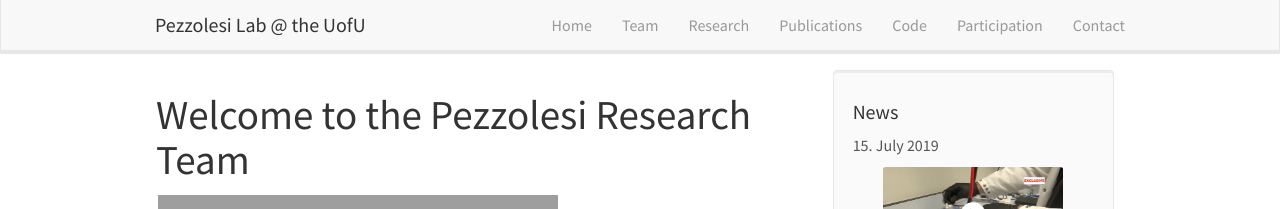
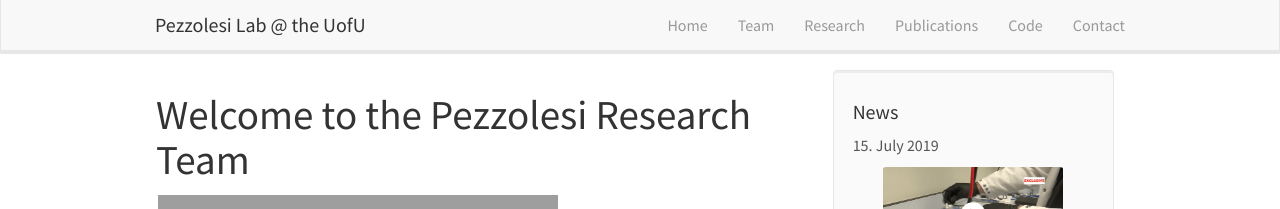
Before and after one commit to PezzolesiLab/pezzolesilab, a Jekyll site: the page built from _pages/home.md, in a window 1280 px wide. Shown: the top 209 px of the page. Built offline with Jekyll 4.4.1, drawn with Linux system fonts in a browser that asks for light colours; nearby versions of some CDN libraries.

Commit message:
Update header.html

```diff
--- a/_includes/header.html
+++ b/_includes/header.html
@@ -18,7 +18,6 @@
 		<li><a href="{{ site.url }}{{ site.baseurl }}/research">Research</a></li>
 		<li><a href="{{ site.url }}{{ site.baseurl }}/publications">Publications</a></li>
 		<li><a href="{{ site.url }}{{ site.baseurl }}/code">Code</a></li>
-		<li><a href="{{ site.url }}{{ site.baseurl }}/participation">Participation</a></li>
 		<li><a href="{{ site.url }}{{ site.baseurl }}/contact">Contact</a></li>
 	  </ul>
 	</div>
```
